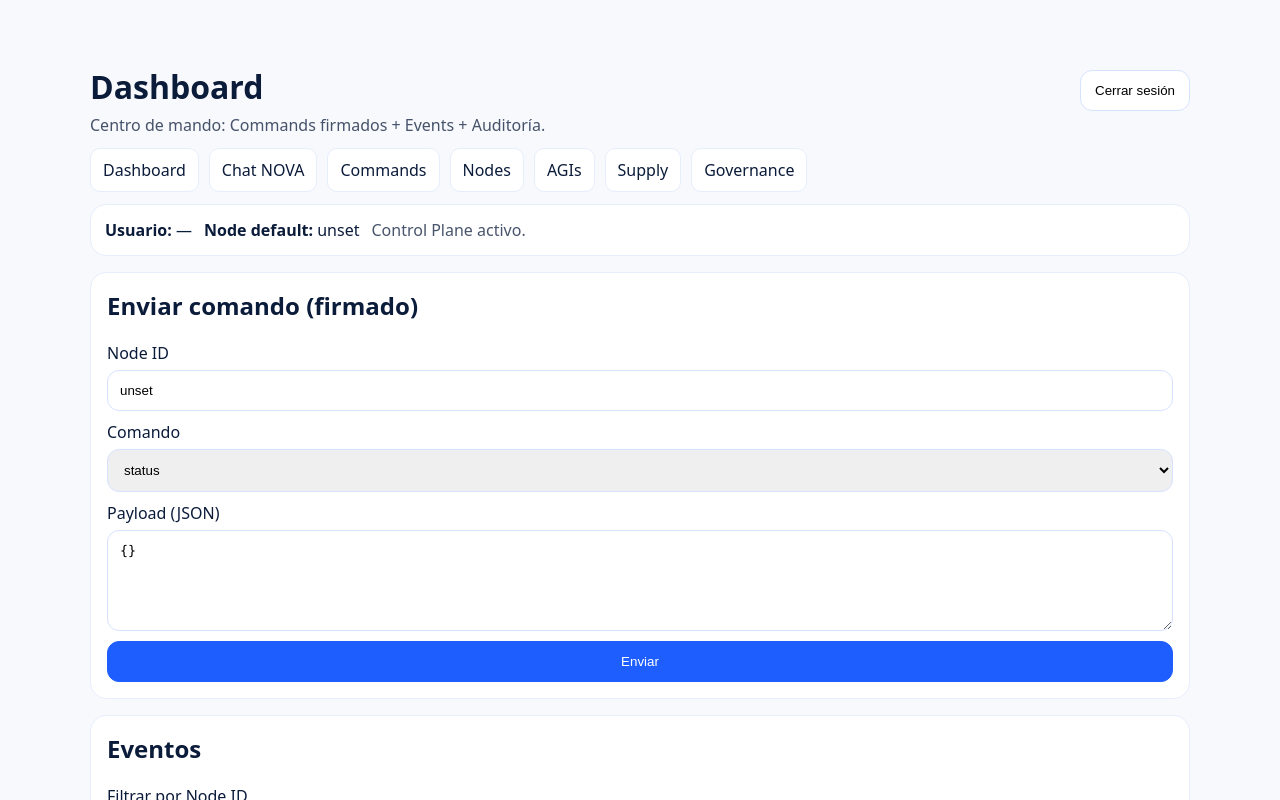
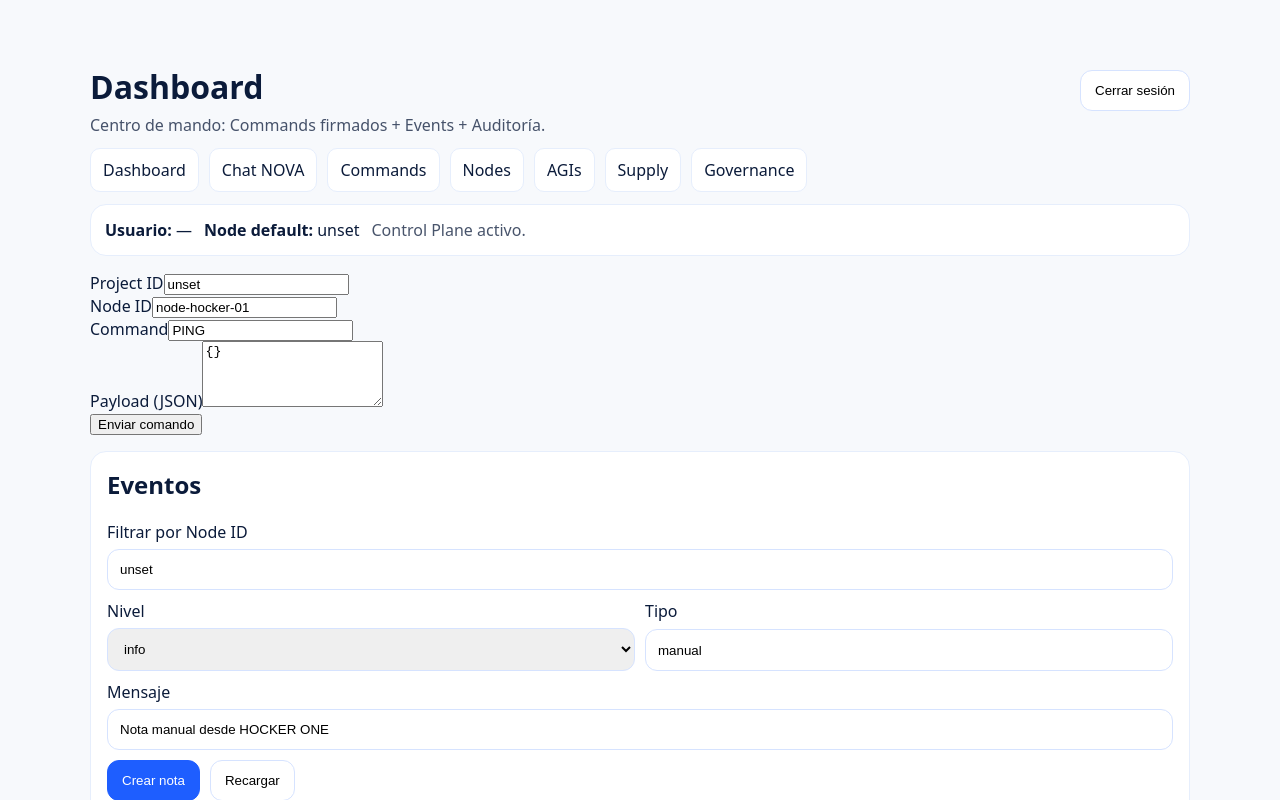
Before and after one commit to HockerAGI/hocker.one, a Next.js app: page /dashboard in a window 1280 px wide. Shown: the top 800 px of the page. Built offline with nearby package versions, Linux system fonts and the light colour scheme; no server answers; the database is empty.

Commit message:
Actualizar CommandBox.tsx

```diff
--- a/src/components/CommandBox.tsx
+++ b/src/components/CommandBox.tsx
@@ -1,71 +1,114 @@
 "use client";
 
-import React, { useState } from "react";
+import { useEffect, useState } from "react";
+import { defaultProjectId, normalizeProjectId } from "@/lib/project";
 
 export default function CommandBox() {
-  const [nodeId, setNodeId] = useState(process.env.NEXT_PUBLIC_HOCKER_DEFAULT_NODE_ID || "node-hocker-01");
-  const [command, setCommand] = useState("status");
-  const [payload, setPayload] = useState(`{}`);
-  const [msg, setMsg] = useState<string>("");
+  const [projectId, setProjectId] = useState(defaultProjectId());
+  const [nodeId, setNodeId] = useState("node-hocker-01");
+  const [command, setCommand] = useState("PING");
+  const [payload, setPayload] = useState("{}");
+  const [loading, setLoading] = useState(false);
+  const [msg, setMsg] = useState<string | null>(null);
 
-  async function send() {
-    setMsg("");
-    let payloadObj: any = {};
+  useEffect(() => {
     try {
-      payloadObj = payload?.trim() ? JSON.parse(payload) : {};
+      const stored = localStorage.getItem("hocker_project_id");
+      if (stored) setProjectId(normalizeProjectId(stored));
+    } catch {}
+  }, []);
+
+  useEffect(() => {
+    try {
+      localStorage.setItem("hocker_project_id", projectId);
+    } catch {}
+  }, [projectId]);
+
+  async function submit() {
+    setMsg(null);
+    setLoading(true);
+
+    let p: any = {};
+    try {
+      p = payload ? JSON.parse(payload) : {};
     } catch {
-      return setMsg("Payload debe ser JSON válido. Ej: {}");
+      setLoading(false);
+      setMsg("Payload JSON inválido");
+      return;
     }
 
     const r = await fetch("/api/commands", {
       method: "POST",
       headers: { "content-type": "application/json" },
-      body: JSON.stringify({ node_id: nodeId, command, payload: payloadObj })
+      body: JSON.stringify({
+        project_id: projectId,
+        node_id: nodeId,
+        command,
+        payload: p
+      })
     });
 
     const j = await r.json().catch(() => ({}));
-    if (!r.ok) return setMsg(j?.error ?? "Error");
-    setMsg(`✅ Encolado. id: ${j.id}`);
+    setLoading(false);
+
+    if (!r.ok) {
+      setMsg(j?.error ?? "Error");
+      return;
+    }
+    setMsg(`OK: ${j.id} (${j.status})`);
   }
 
   return (
-    <div style={{ border: "1px solid #e6eefc", borderRadius: 16, padding: 16, background: "#fff" }}>
-      <h2 style={{ marginTop: 0 }}>Enviar comando (firmado)</h2>
+    <div className="rounded-lg border p-4 space-y-3">
+      <div className="flex flex-col md:flex-row gap-3">
+        <div className="flex-1">
+          <label className="text-xs opacity-70">Project ID</label>
+          <input
+            className="w-full rounded border px-3 py-2"
+            value={projectId}
+            onChange={(e) => setProjectId(normalizeProjectId(e.target.value))}
+            placeholder="global"
+          />
+        </div>
+        <div className="flex-1">
+          <label className="text-xs opacity-70">Node ID</label>
+          <input
+            className="w-full rounded border px-3 py-2"
+            value={nodeId}
+            onChange={(e) => setNodeId(e.target.value)}
+            placeholder="node-hocker-01"
+          />
+        </div>
+        <div className="flex-1">
+          <label className="text-xs opacity-70">Command</label>
+          <input
+            className="w-full rounded border px-3 py-2"
+            value={command}
+            onChange={(e) => setCommand(e.target.value)}
+            placeholder="PING"
+          />
+        </div>
+      </div>
 
-      <div style={{ display: "grid", gap: 10 }}>
-        <label style={{ display: "grid", gap: 6 }}>
-          <span>Node ID</span>
-          <input value={nodeId} onChange={(e) => setNodeId(e.target.value)} style={{ padding: 12, borderRadius: 12, border: "1px solid #d6e3ff" }} />
-        </label>
+      <div>
+        <label className="text-xs opacity-70">Payload (JSON)</label>
+        <textarea
+          className="w-full rounded border px-3 py-2 font-mono text-sm"
+          rows={4}
+          value={payload}
+          onChange={(e) => setPayload(e.target.value)}
+        />
+      </div>
 
-        <label style={{ display: "grid", gap: 6 }}>
-          <span>Comando</span>
-          <select value={command} onChange={(e) => setCommand(e.target.value)} style={{ padding: 12, borderRadius: 12, border: "1px solid #d6e3ff" }}>
-            <option value="status">status</option>
-            <option value="ping">ping</option>
-          </select>
-        </label>
-
-        <label style={{ display: "grid", gap: 6 }}>
-          <span>Payload (JSON)</span>
-          <textarea
-            value={payload}
-            onChange={(e) => setPayload(e.target.value)}
-            rows={5}
-            style={{
-              padding: 12,
-              borderRadius: 12,
-              border: "1px solid #d6e3ff",
-              fontFamily: "ui-monospace, SFMono-Regular, Menlo, Monaco, Consolas, monospace"
-            }}
-          />
-        </label>
-
-        <button onClick={send} style={{ padding: "12px 14px", cursor: "pointer", borderRadius: 12, border: "1px solid #1e5eff", background: "#1e5eff", color: "#fff" }}>
-          Enviar
+      <div className="flex items-center gap-3">
+        <button
+          onClick={submit}
+          disabled={loading}
+          className="rounded bg-black text-white px-4 py-2 disabled:opacity-60"
+        >
+          {loading ? "Enviando..." : "Enviar comando"}
         </button>
-
-        {msg ? <div style={{ fontSize: 13, opacity: 0.85 }}>{msg}</div> : null}
+        {msg && <span className="text-sm opacity-80">{msg}</span>}
       </div>
     </div>
   );
```
